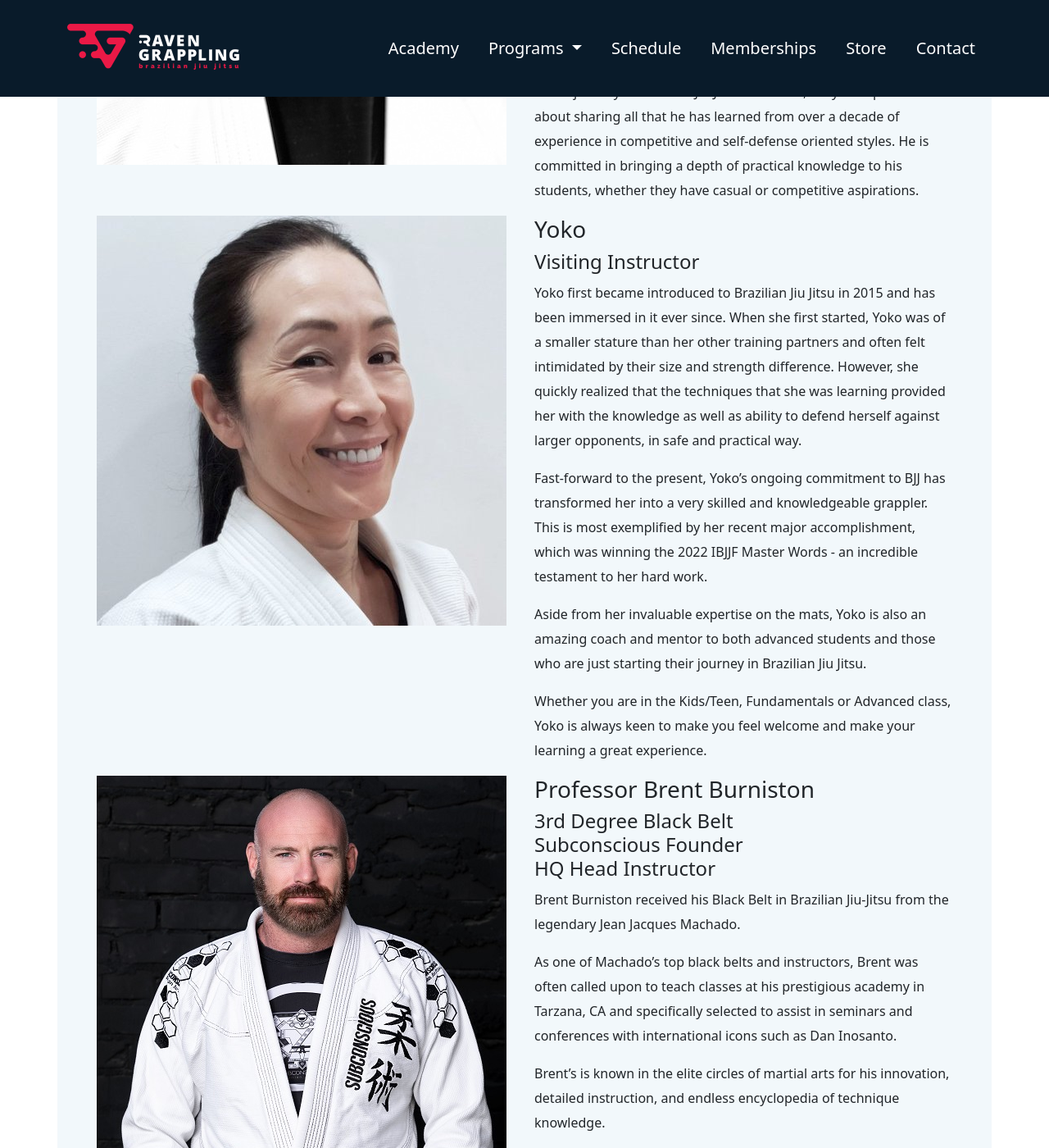
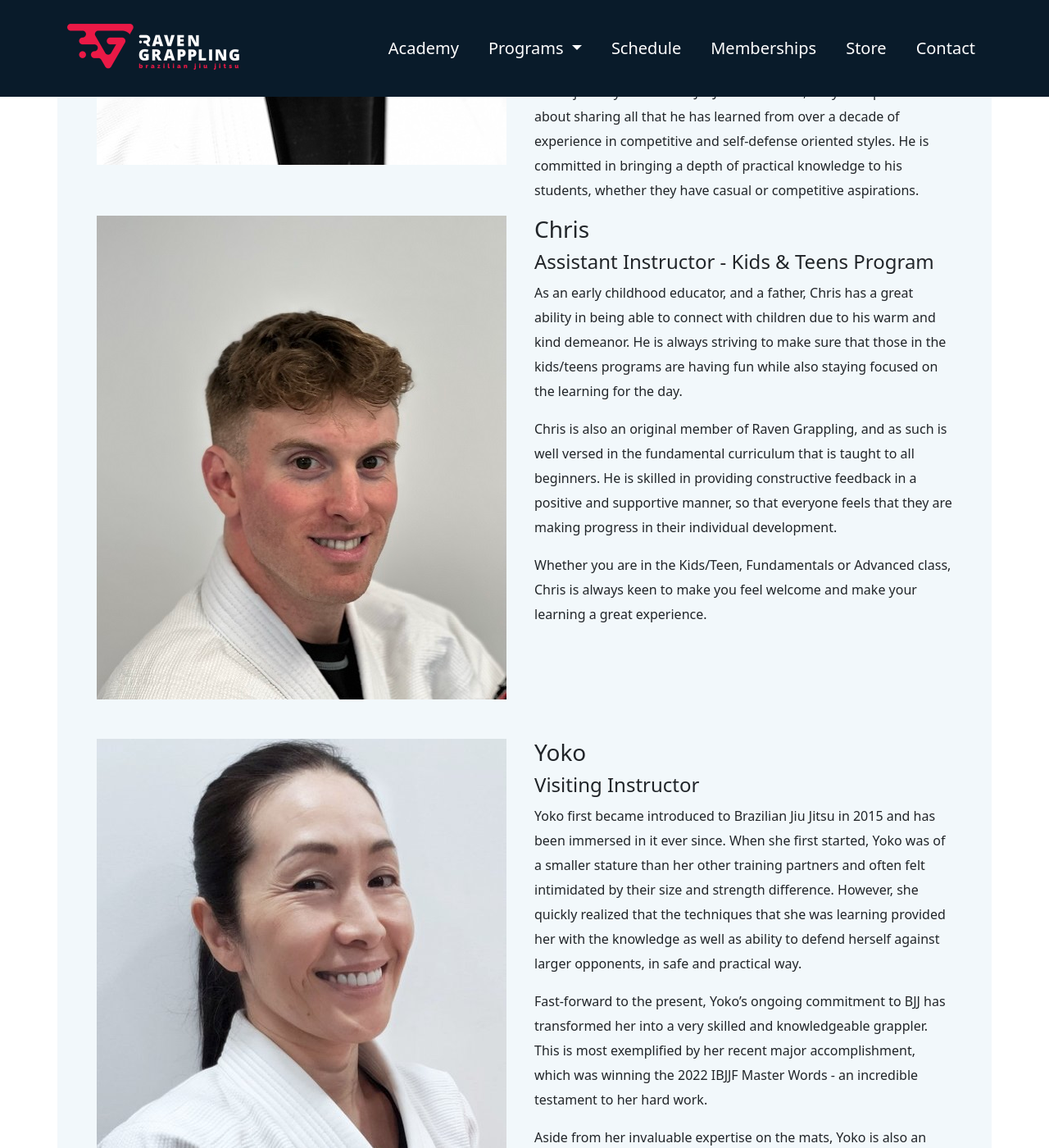
Before and after one commit to RavenGrappling/RavenGrappling.github.io, a Jekyll site: the page built from academy.md, in a window 1280 px wide and 1400 px high, scrolled down 1301 px. Shown: the whole window at 82% size. Built offline with Jekyll 4.4.1, drawn with Linux system fonts in a browser that asks for light colours.

Commit message:
Update academy.md

```diff
--- a/academy.md
+++ b/academy.md
@@ -47,6 +47,31 @@
         As his journey in Brazilian Jiu Jitsu continues, Dmytro is passionate about sharing all that he has learned from over a decade of experience in competitive and self-defense oriented styles. He is committed in bringing a depth of practical knowledge to his students, whether they have casual or competitive aspirations.
       </p>
     </div>
+
+  </div>
+    <div class="row">
+    <div class="col-lg">
+      <img src="/assets/images/academy/chris2.jpg" alt="Chris" class="img-fluid mb-5">
+    </div>
+    <div class="col-lg">
+      <h3>
+        Chris
+      </h3>
+      <h4>
+        Assistant Instructor - Kids & Teens Program
+      </h4>
+      <p>
+        As an early childhood educator, and a father, Chris has a great ability in being able
+to connect with children due to his warm and kind demeanor. He is always striving to make sure that those in the kids/teens programs are having fun while also staying focused on the learning for the day.
+      </p>
+      <p>
+        Chris is also an original member of Raven Grappling, and as such is well versed in the fundamental curriculum that is taught to all beginners. He
+is skilled in providing constructive feedback in a positive and supportive manner, so that everyone feels that they are making progress in their individual development.
+      </p>
+      <p>
+        Whether you are in the Kids/Teen, Fundamentals or Advanced class, Chris is always keen to make you feel welcome and make your learning a great experience.
+      </p>
+    </div>
   </div>
 
   <div class="row">
@@ -68,9 +93,6 @@
       </p>
       <p>
         Aside from her invaluable expertise on the mats, Yoko is also an amazing coach and mentor to both advanced students and those who are just starting their journey in Brazilian Jiu Jitsu.
-      </p>
-      <p>
-        Whether you are in the Kids/Teen, Fundamentals or Advanced class, Yoko is always keen to make you feel welcome and make your learning a great experience.
       </p>
     </div>
   </div>
```
